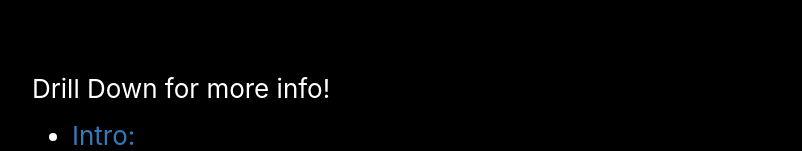
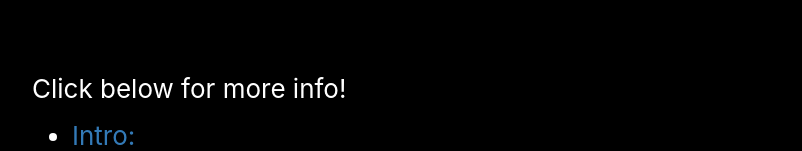
Before and after one commit to kendallmark3/introduction, a React (Create React App) app: page / in a window 1280 px wide. Shown: the part 649-800 px from the top of the page, without its empty margins (168-970 px from the left). Built offline with nearby package versions, Linux system fonts and the light colour scheme.

Commit message:
Update App.js

```diff
--- a/src/App.js
+++ b/src/App.js
@@ -64,7 +64,7 @@ class App extends React.Component {
       return (
         <BrowserRouter>
         <div>
-          <p>Drill Down for more info!</p>
+          <p>Click below for more info!</p>
           <ul className="header">
             <li><NavLink exact to="/">Intro:</NavLink> </li>
             <li><NavLink to="/blog">Blog</NavLink></li>
```
